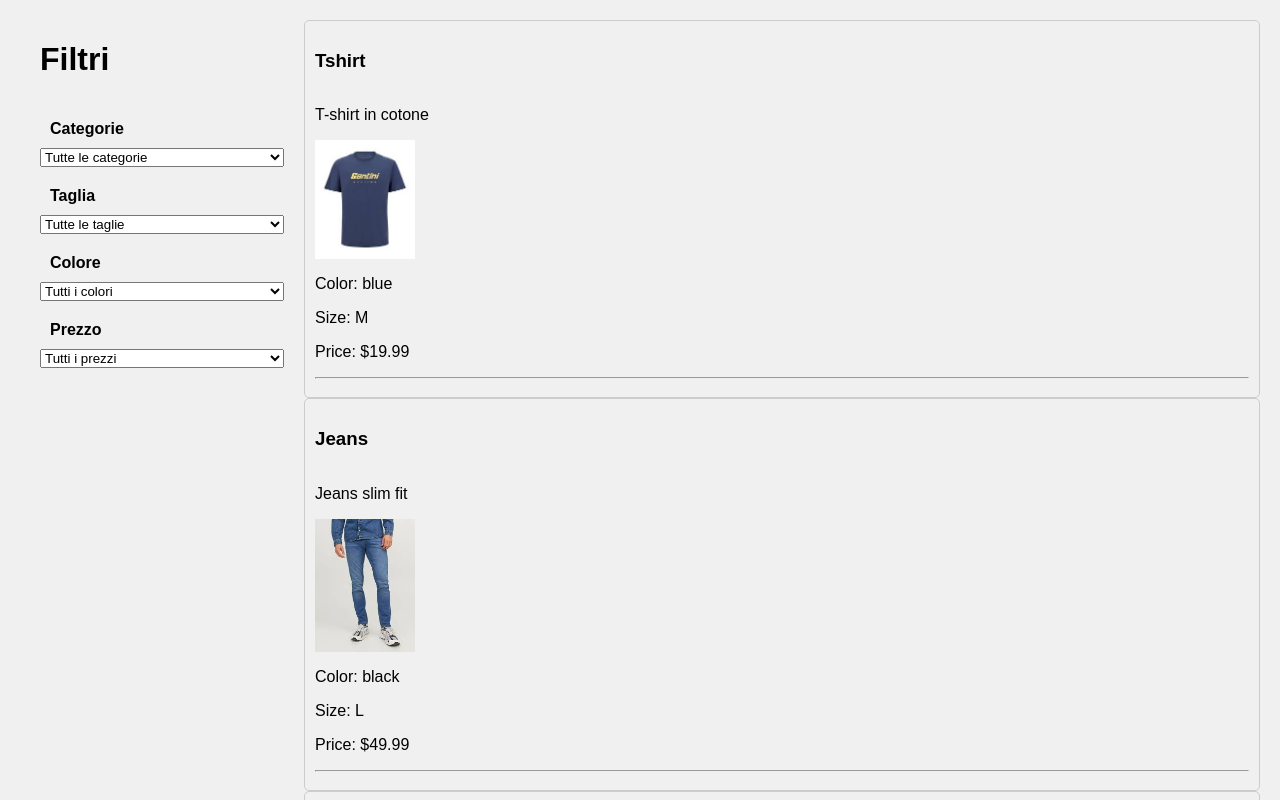
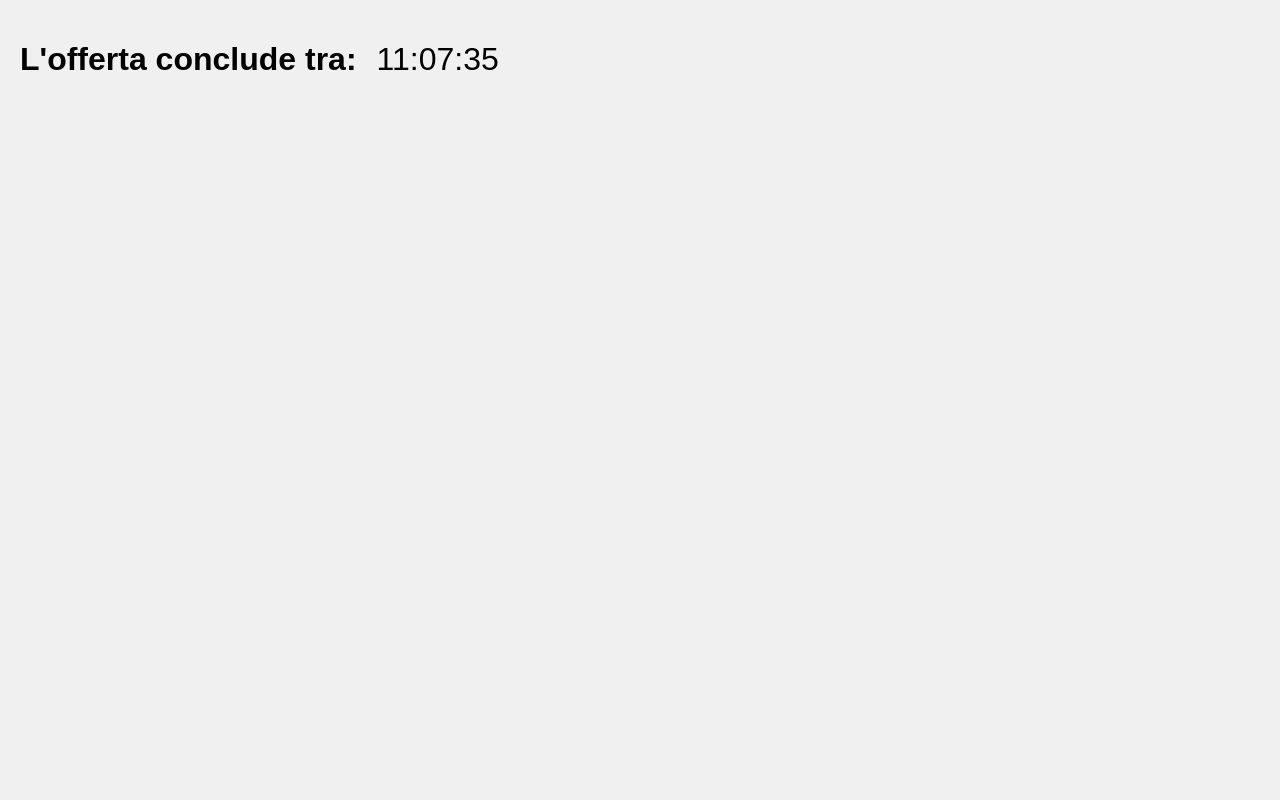
Before and after one commit to albertocester96/javascript-learning, a plain HTML site: page sezione2/index2.html in a window 1280 px wide. Shown: the top 800 px of the page. Drawn offline with Linux system fonts and the light colour scheme.

Commit message:
Es. 2.3 - struttura di base creata. Impostazione setIntervals timer correnti

```diff
--- a/sezione2/index2.html
+++ b/sezione2/index2.html
@@ -26,7 +26,7 @@
     </div>
 -->
 
-    <!--Esercizio 2.2 - filtro prodotti ecommerce-->
+    <!--Esercizio 2.2 - filtro prodotti ecommerce
     <div style="display: grid; grid-template-columns: 20% 80%; padding-left: 20px; height: 100vh;">
         <div id="filters">
             <div id="filtersContainer" class="js-filterContainer" style="display: flex; flex-direction: column;">
@@ -46,6 +46,20 @@
         <div id="productList" class="js-product-list" style="padding-left: 20px;">
         </div>
     </div>
+-->
+
+    <!--Esercizio 2.3 - Countdown timer -->
+<div style="display: flex;">
+    <h1> L'offerta conclude tra: </h1>
+    <div class="js-timer" style="display: flex; align-items: center; padding-left: 20px; font-size:xx-large;">
+        <div class="js-hours">00</div>
+        <span> : </span>
+        <div class="js-minutes">00</div>
+        <span> : </span>
+        <div class="js-seconds">00</div>
+    </div>
+</div>
+
 <script src="script2.js"></script>
 </body>
 
--- a/sezione2/script2.js
+++ b/sezione2/script2.js
@@ -63,7 +63,7 @@ taskListContainer.addEventListener("click", function(e) {
 });
 
 displayTasks();
-*/
+
 
 //Esercizio 2.2 - filtri per collezione di oggetti
 
@@ -205,9 +205,9 @@ filterContainer.addEventListener("change", (event) => {
 
 //la funzione filtra i prodotti in base ai valori selezionati nei filtri
 function FiltraValori(){
-    console.log(filtroList);
 
     filteredProducts = productArray.filter(product => {
+
         // Se il filtro è sul valore default, accetta tutti i prodotti per quel filtro
         const categoryMatch = filtroList.categoria === "Tutte le categorie" ||
                               product.category === filtroList.categoria;
@@ -223,11 +223,64 @@ function FiltraValori(){
 
         //ritorna true (quindi l'elemento viene incluso nell'array filtrato) solo se tutte le condizioni sono vere. Se anche una sola è falsa, l'elemento viene escluso.
         //Esempio: se il prodotto 1 ha la categoria jenas ma sul filtro categoria viene selezionato T-shirt, questo prodotto non verrà inserito all'interno dell'array filtrato
-        return categoryMatch && sizeMatch && colorMatch && priceMatch;
-    ù});
+        return categoryMatch && sizeMatch && colorMatch && priceMatch
+    });
 
     DisplayProducts(filteredProducts);
 }
 
 
 DisplayProducts(productArray);
+
+//da aggiungere "prodotto non trovato"
+
+*/
+
+
+//ESERCIZIO 2.3 - COUNTDOWN TIMER
+
+const jsHours = document.querySelector(".js-hours");
+const jsMinutes = document.querySelector(".js-minutes");
+const jsSeconds = document.querySelector(".js-seconds");
+
+
+
+const end = Date.parse("14 Dec 2025 00:00:00 GMT")
+const now = Date.now();
+
+function GetInitialDate() {
+    const currentDate = new Date();
+
+    const currentHours = String(currentDate.getHours()).padStart(2, 0);
+    jsHours.innerHTML = currentHours;
+
+    const currentMinutes = String(currentDate.getMinutes()).padStart(2,0);
+    jsMinutes.innerHTML = currentMinutes;
+
+    const currentSeconds = String(currentDate.getSeconds()).padStart(2, 0);
+    jsSeconds.innerHTML = currentSeconds;
+}
+
+GetInitialDate();
+
+setInterval( () => {
+    const currentDate = new Date();
+    const currentSeconds = String(currentDate.getSeconds()).padStart(2, 0);
+    jsSeconds.innerHTML = currentSeconds;
+}, 1000);
+
+setInterval(() => {
+    const currentDate = new Date();
+    const currentMinutes = String(currentDate.getMinutes()).padStart(2,0);
+    jsMinutes.innerHTML = currentMinutes;
+}, 60000)
+
+setInterval(() => {
+    const currentDate = new Date();
+    const currentHours = String(currentDate.getMinutes()).padStart(2,0);
+    jsMinutes.innerHTML = currentHours;
+}, 3600000)
+
+/*jsHours.textContent = currentDate.getHours();
+const timeRemaining = end - now;
+console.log(currentDate);*/
```
